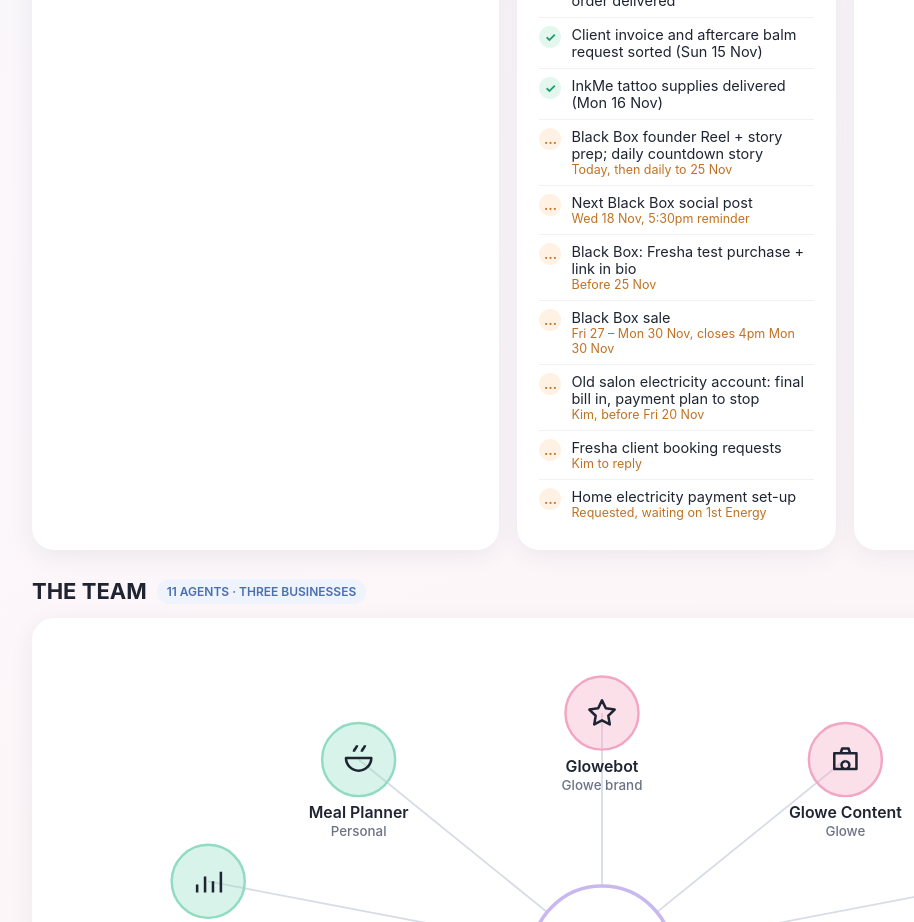
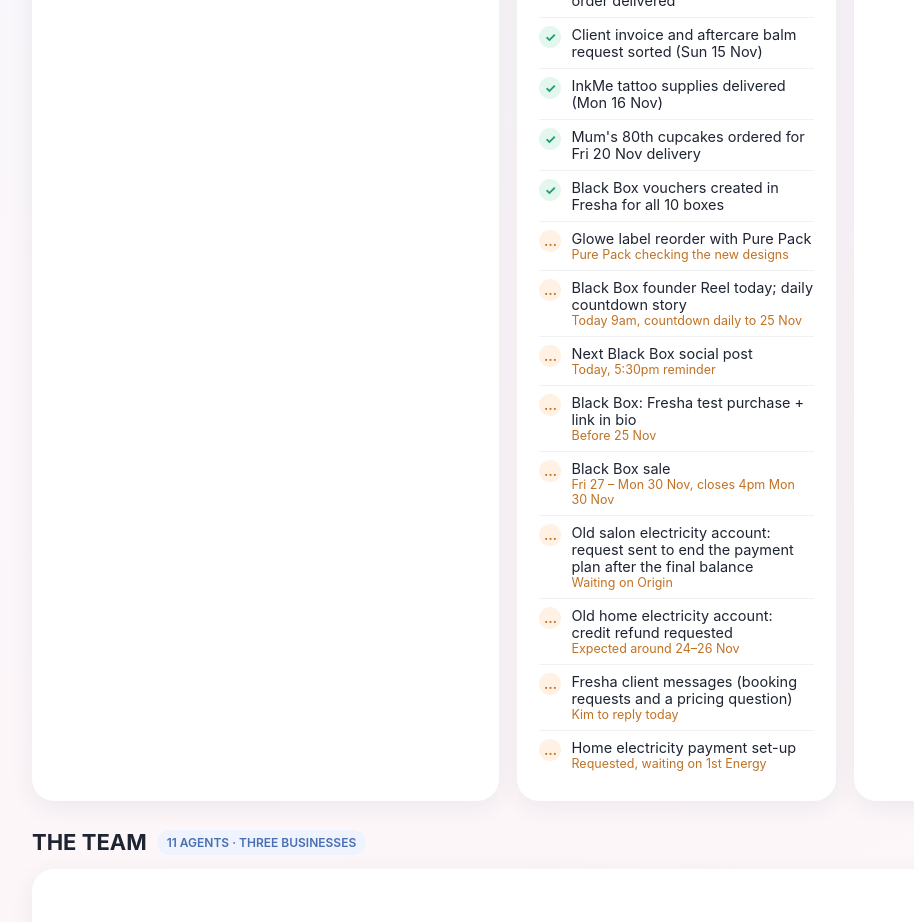
Before and after one commit to susskindkim-spec/operations, a plain HTML site: page index.html in a window 1280 px wide. Shown: the part 910-1832 px from the top of the page, without its empty margins (38-952 px from the left). Drawn offline with Linux system fonts and the light colour scheme.

Commit message:
Update public ops dashboard for Wed 18 Nov

```diff
--- a/index.html
+++ b/index.html
@@ -33,7 +33,7 @@ ul.ck{list-style:none;padding:0;margin:12px 0 0}ul.ck li{display:flex;gap:10px;p
 @keyframes bl{0%,100%{opacity:.25}50%{opacity:1}}.note{font-size:13px;color:var(--mut);margin-top:10px}
 @media(max-width:900px){.grid,.three{grid-template-columns:1fr}}@media(max-width:600px){.sub2,.stats{grid-template-columns:1fr}}
 </style></head><body><div class="wrap">
-<h1>Kim Susskind → Operations</h1><p class="sub">One request. Work handled. · Updated Tue 17 Nov</p>
+<h1>Kim Susskind → Operations</h1><p class="sub">One request. Work handled. · Updated Wed 18 Nov</p>
 <div class="card focus"><div><div class="lbl"><svg width="16" height="16" viewBox="0 0 24 24" fill="none" stroke="#e57aa3" stroke-width="2"><circle cx="12" cy="12" r="9"/><circle cx="12" cy="12" r="5"/><circle cx="12" cy="12" r="1.5" fill="#e57aa3"/></svg>CURRENT FOCUS</div>
 <p>Grow The Glowe Co organically, fill Verve Noosa's booking gaps, grow InkMe Baby Noosa — all in one automated system.</p></div><div class="live"><span class="dot"></span>Live</div></div>
 
@@ -56,12 +56,16 @@ ul.ck{list-style:none;padding:0;margin:12px 0 0}ul.ck li{display:flex;gap:10px;p
 <li><span class="ic">✓</span>Amazon syringes and Dr. Pen order delivered</li>
 <li><span class="ic">✓</span>Client invoice and aftercare balm request sorted (Sun 15 Nov)</li>
 <li><span class="ic">✓</span>InkMe tattoo supplies delivered (Mon 16 Nov)</li>
-<li><span class="ic w">…</span><div>Black Box founder Reel + story prep; daily countdown story<span class="pend">Today, then daily to 25 Nov</span></div></li>
-<li><span class="ic w">…</span><div>Next Black Box social post<span class="pend">Wed 18 Nov, 5:30pm reminder</span></div></li>
+<li><span class="ic">✓</span>Mum's 80th cupcakes ordered for Fri 20 Nov delivery</li>
+<li><span class="ic">✓</span>Black Box vouchers created in Fresha for all 10 boxes</li>
+<li><span class="ic w">…</span><div>Glowe label reorder with Pure Pack<span class="pend">Pure Pack checking the new designs</span></div></li>
+<li><span class="ic w">…</span><div>Black Box founder Reel today; daily countdown story<span class="pend">Today 9am, countdown daily to 25 Nov</span></div></li>
+<li><span class="ic w">…</span><div>Next Black Box social post<span class="pend">Today, 5:30pm reminder</span></div></li>
 <li><span class="ic w">…</span><div>Black Box: Fresha test purchase + link in bio<span class="pend">Before 25 Nov</span></div></li>
 <li><span class="ic w">…</span><div>Black Box sale<span class="pend">Fri 27 – Mon 30 Nov, closes 4pm Mon 30 Nov</span></div></li>
-<li><span class="ic w">…</span><div>Old salon electricity account: final bill in, payment plan to stop<span class="pend">Kim, before Fri 20 Nov</span></div></li>
-<li><span class="ic w">…</span><div>Fresha client booking requests<span class="pend">Kim to reply</span></div></li>
+<li><span class="ic w">…</span><div>Old salon electricity account: request sent to end the payment plan after the final balance<span class="pend">Waiting on Origin</span></div></li>
+<li><span class="ic w">…</span><div>Old home electricity account: credit refund requested<span class="pend">Expected around 24–26 Nov</span></div></li>
+<li><span class="ic w">…</span><div>Fresha client messages (booking requests and a pricing question)<span class="pend">Kim to reply today</span></div></li>
 <li><span class="ic w">…</span><div>Home electricity payment set-up<span class="pend">Requested, waiting on 1st Energy</span></div></li></ul></div>
 <div class="card"><div class="lbl">CONTENT &amp; GROWTH</div><ul class="ck">
 <li><span class="ic">✓</span>Fresha review replies running weekly (Mondays)</li>
@@ -76,8 +80,8 @@ ul.ck{list-style:none;padding:0;margin:12px 0 0}ul.ck li{display:flex;gap:10px;p
 
 <div class="sec three">
 <div class="card"><div class="lbl">GLOWE ORGANIC GROWTH</div><span class="st" style="background:#fde8f0;color:#c24e7c">In progress</span><div class="bar"><i style="width:60%;background-image:linear-gradient(90deg,#f3a6c4,#fbd3e2,#f3a6c4)"></i></div><p class="note">Glowe content paused until Kim asks · Black Friday code scheduled · existing scheduled posts untouched</p></div>
-<div class="card"><div class="lbl">VERVE BOOKINGS &amp; LOCAL VISIBILITY</div><span class="st" style="background:#eef3fd;color:#4a6fb3">Queued</span><div class="dots"><span></span><span></span><span></span></div><p class="note">Black Box announce today · sale opens 9am Fri 27 Nov, closes 4pm Mon 30 Nov · T&amp;Cs live · Fresha test purchase to do</p></div>
-<div class="card"><div class="lbl">PERSONAL: MEALS &amp; COLES SAVINGS</div><span class="st" style="background:#e4f7ef;color:#1f9d6d">In progress</span><div class="bar"><i style="width:45%;background-image:linear-gradient(90deg,#8fdcc0,#c9f0e2,#8fdcc0)"></i></div><p class="note">Exetel working · Origin debits stopped · 1st Energy payment to set up · Gmail storage healthy</p></div>
+<div class="card"><div class="lbl">VERVE BOOKINGS &amp; LOCAL VISIBILITY</div><span class="st" style="background:#eef3fd;color:#4a6fb3">Queued</span><div class="dots"><span></span><span></span><span></span></div><p class="note">Founder Reel today · sale opens 9am Fri 27 Nov, closes 4pm Mon 30 Nov · T&amp;Cs live · Fresha test purchase to do</p></div>
+<div class="card"><div class="lbl">PERSONAL: MEALS &amp; COLES SAVINGS</div><span class="st" style="background:#e4f7ef;color:#1f9d6d">In progress</span><div class="bar"><i style="width:45%;background-image:linear-gradient(90deg,#8fdcc0,#c9f0e2,#8fdcc0)"></i></div><p class="note">Exetel working · Origin debits stopped · Origin refund on its way · 1st Energy payment requested · Gmail storage healthy</p></div>
 </div></div><div id="tip"></div>
 <script>
 const C={g:"#f3a6c4",v:"#8fb8f0",i:"#f8c08a",s:"#8fdcc0"};
```
